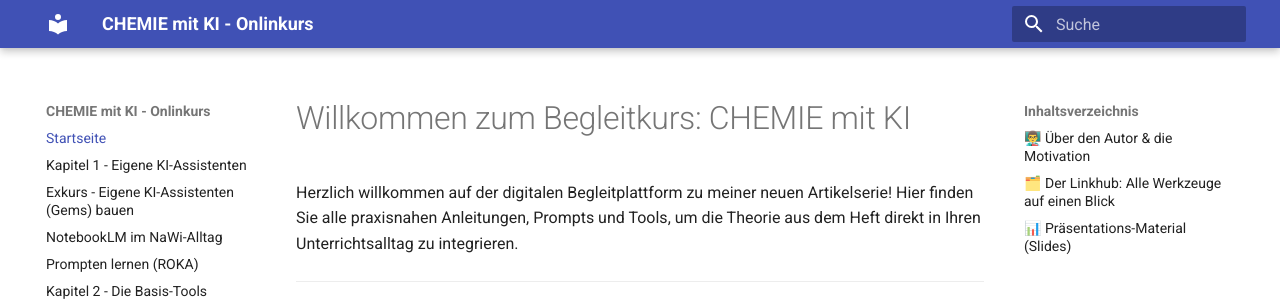
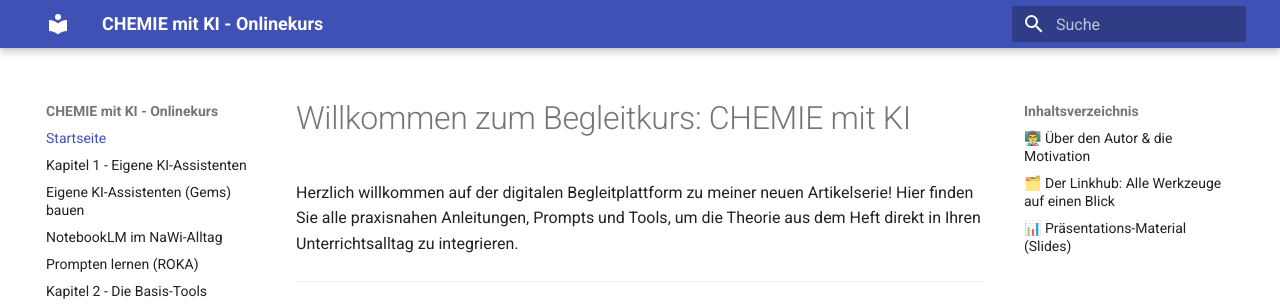
Before and after one commit to ekerzendorfer/CHEMIE-MIT-KI-ONLINEKURS, an MkDocs documentation site: the page built from docs/index.md, in a window 1280 px wide. Shown: the top 307 px of the page. Built offline with MkDocs 1.6.1 and Material for MkDocs 9.7.7, drawn with Linux system fonts in a browser that asks for light colours.

Commit message:
Update mkdocs.yml

```diff
--- a/mkdocs.yml
+++ b/mkdocs.yml
@@ -1,4 +1,4 @@
-site_name: CHEMIE mit KI - Onlinkurs
+site_name: CHEMIE mit KI - Onlinekurs
 site_description: Interaktive Materialien für den Chemieunterricht
 theme:
   name: material
@@ -24,7 +24,7 @@ extra_javascript:
 nav:
   - Startseite: index.md
   - Kapitel 1 - Eigene KI-Assistenten: kapitel1.md
-  - Exkurs - Eigene KI-Assistenten (Gems) bauen: gems.md
+  - Eigene KI-Assistenten (Gems) bauen: gems.md
   - NotebookLM im NaWi-Alltag: notebooklm.md
   - Prompten lernen (ROKA): prompten.md
   - Kapitel 2 - Die Basis-Tools: kapitel2.md
```
